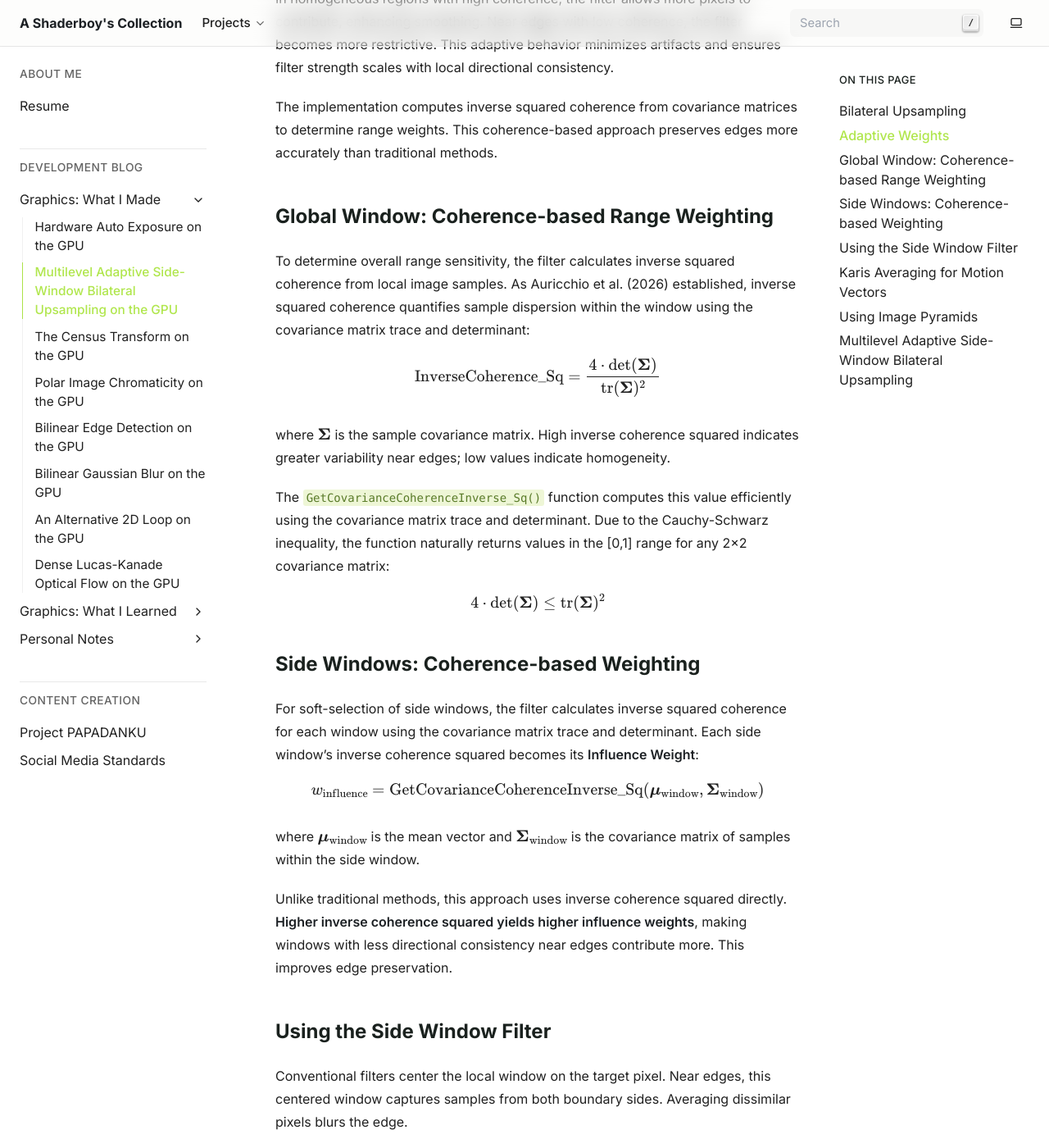
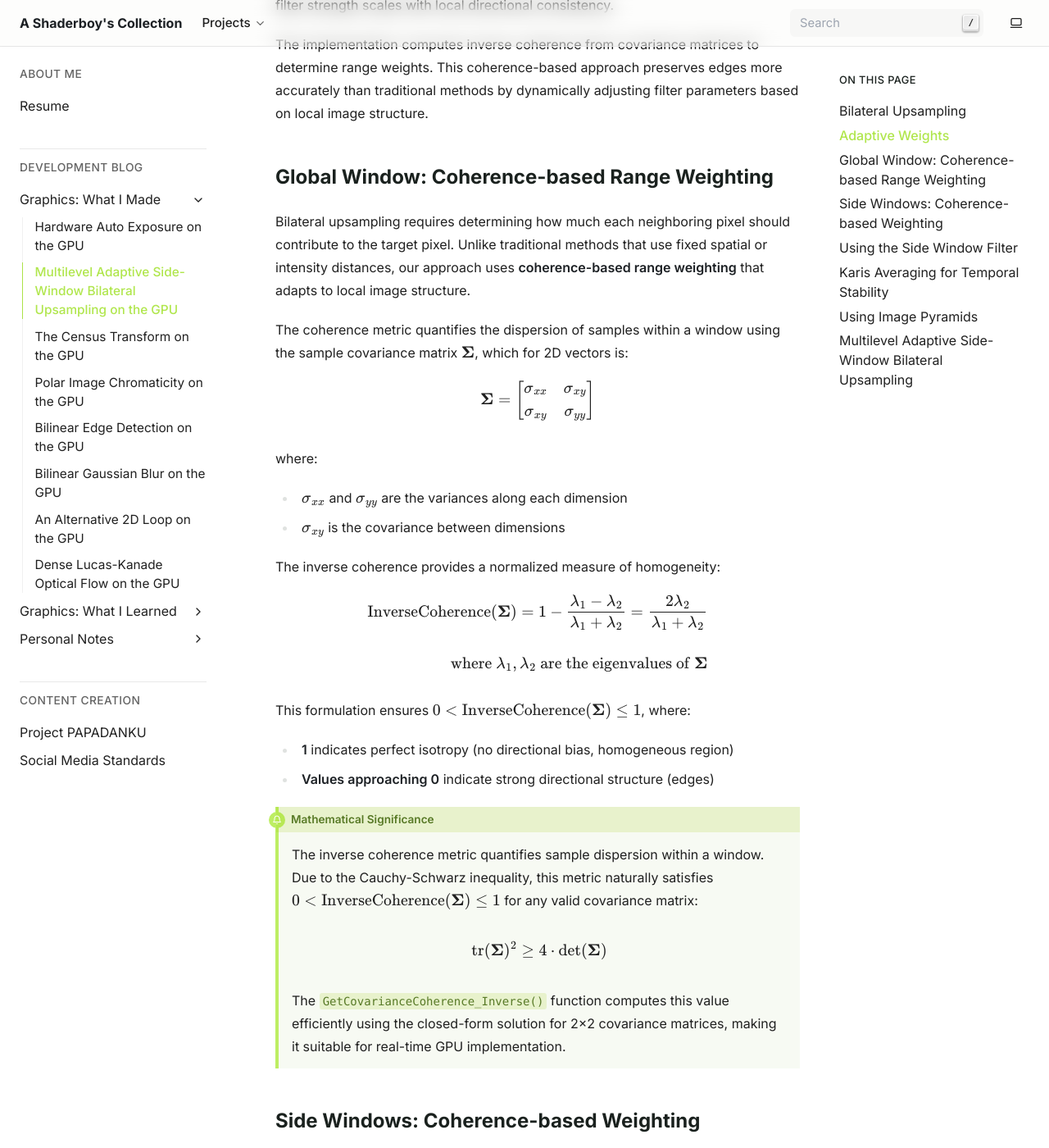
Before and after one commit to papadanku/papadanku.github.io, a Sphinx documentation site: the page built from doc/blog/made/bilateral.rst, in a window 1280 px wide and 1400 px high, scrolled down 1318 px. Shown: the whole window at 82% size. Built offline with Sphinx 7.4.7, drawn with Linux system fonts in a browser that asks for light colours; some of the changed text lies outside the part shown.

Commit message:
Revise bilateral article to use regular Eigen coherence

```diff
--- a/doc/blog/made/bilateral.rst
+++ b/doc/blog/made/bilateral.rst
@@ -17,48 +17,78 @@ This document describes an adaptive, multilevel, side-window bilateral upsamplin
 Bilateral Upsampling
 --------------------
 
-Bilateral upsampling interpolates a low-resolution target image using a high-resolution guide image. Unlike linear interpolation, which assumes uniform smoothness, bilateral filtering preserves structural edges.
+Bilateral upsampling interpolates a low-resolution target image using a high-resolution guide image. Unlike linear interpolation, which assumes uniform smoothness, bilateral filtering preserves structural edges by weighting pixel contributions based on both spatial proximity and intensity similarity.
 
-The filter computes a weighted average of nearby low-resolution pixels. Each pixel's contribution weight depends on its similarity to the target pixel, determined by coherence-based range weighting and a covariance-based coherence metric.
+The filter computes a weighted average of nearby low-resolution pixels. Each pixel's contribution weight depends on its similarity to the target pixel, determined by coherence-based range weighting and a covariance-based coherence metric that adapts to local image structure.
 
 Adaptive Weights
 ----------------
 
-Adaptive bilateral upsampling dynamically adjusts filter sensitivity based on local image characteristics. Instead of using global range variance constants, the algorithm calculates coherence at two scales: the global window and individual side windows.
-
 In homogeneous regions with high coherence, the filter allows more pixels to contribute, enhancing smoothing. Near edges with low coherence, the filter becomes more restrictive. This adaptive behavior minimizes artifacts and ensures filter strength scales with local directional consistency.
 
-The implementation computes inverse squared coherence from covariance matrices to determine range weights. This coherence-based approach preserves edges more accurately than traditional methods.
+The implementation computes inverse coherence from covariance matrices to determine range weights. This coherence-based approach preserves edges more accurately than traditional methods by dynamically adjusting filter parameters based on local image structure.
 
 Global Window: Coherence-based Range Weighting
 ----------------------------------------------
 
-To determine overall range sensitivity, the filter calculates inverse squared coherence from local image samples. As Auricchio et al. (2026) established, inverse squared coherence quantifies sample dispersion within the window using the covariance matrix trace and determinant:
+Bilateral upsampling requires determining how much each neighboring pixel should contribute to the target pixel. Unlike traditional methods that use fixed spatial or intensity distances, our approach uses **coherence-based range weighting** that adapts to local image structure.
+
+The coherence metric quantifies the dispersion of samples within a window using the sample covariance matrix :math:`\boldsymbol{\Sigma}`, which for 2D vectors is:
 
 .. math::
 
-   \mathrm{InverseCoherence\_Sq} = \frac{4 \cdot \mathrm{det}(\boldsymbol{\Sigma})}{\mathrm{tr}(\boldsymbol{\Sigma})^2}
+   \boldsymbol{\Sigma} = \begin{bmatrix}
+   \sigma_{xx} & \sigma_{xy} \\
+   \sigma_{xy} & \sigma_{yy}
+   \end{bmatrix}
 
-where :math:`\boldsymbol{\Sigma}` is the sample covariance matrix. High inverse coherence squared indicates greater variability near edges; low values indicate homogeneity.
+where:
 
-The ``GetCovarianceCoherenceInverse_Sq()`` function computes this value efficiently using the covariance matrix trace and determinant. Due to the Cauchy-Schwarz inequality, the function naturally returns values in the [0,1] range for any 2x2 covariance matrix:
+* :math:`\sigma_{xx}` and :math:`\sigma_{yy}` are the variances along each dimension
+* :math:`\sigma_{xy}` is the covariance between dimensions
+
+The inverse coherence provides a normalized measure of homogeneity:
 
 .. math::
 
-   4 \cdot \mathrm{det}(\boldsymbol{\Sigma}) \leq \mathrm{tr}(\boldsymbol{\Sigma})^2
+   \mathrm{InverseCoherence}(\boldsymbol{\Sigma}) = 1 - \frac{\lambda_{1} - \lambda_{2}}{\lambda_{1} + \lambda_{2}} = \frac{2\lambda_{2}}{\lambda_{1} + \lambda_{2}}
+   \\
+   \\
+   \text{where } \lambda_{1}, \lambda_{2} \text{ are the eigenvalues of } \boldsymbol{\Sigma}
+
+This formulation ensures :math:`0 < \mathrm{InverseCoherence}(\boldsymbol{\Sigma}) \leq 1`, where:
+
+* **1** indicates perfect isotropy (no directional bias, homogeneous region)
+* **Values approaching 0** indicate strong directional structure (edges)
+
+.. admonition:: Mathematical Significance
+
+   The inverse coherence metric quantifies sample dispersion within a window. Due to the Cauchy-Schwarz inequality, this metric naturally satisfies :math:`0 < \mathrm{InverseCoherence}(\boldsymbol{\Sigma}) \leq 1` for any valid covariance matrix:
+
+   .. math::
+
+      \mathrm{tr}(\boldsymbol{\Sigma})^2 \geq 4 \cdot \mathrm{det}(\boldsymbol{\Sigma})
+
+   The ``GetCovarianceCoherence_Inverse()`` function computes this value efficiently using the closed-form solution for 2x2 covariance matrices, making it suitable for real-time GPU implementation.
 
 Side Windows: Coherence-based Weighting
 ---------------------------------------
 
-For soft-selection of side windows, the filter calculates inverse squared coherence for each window using the covariance matrix trace and determinant. Each side window's inverse coherence squared becomes its **Influence Weight**:
+Conventional bilateral filters use a single centered window, which captures pixels from both sides of edges, causing blurring. Our approach instead uses **eight shifted side windows** covering all cardinal directions and corners.
+
+Each side window :math:`W_i` (where :math:`i \in \{1, 2, ..., 8\}`) has its own coherence metric computed from the samples within that window. The **influence weight** for each window is:
 
 .. math::
 
-   w_{\mathrm{influence}} = \mathrm{GetCovarianceCoherenceInverse\_Sq}(\boldsymbol{\mu}_{\mathrm{window}}, \boldsymbol{\Sigma}_{\mathrm{window}})
+   w_{\mathrm{influence},i} = \mathrm{GetCovarianceCoherence\_Inverse}( \boldsymbol{\mu}_{W_i}, \boldsymbol{\Sigma}_{W_i} )
 
-where :math:`\boldsymbol{\mu}_{\mathrm{window}}` is the mean vector and :math:`\boldsymbol{\Sigma}_{\mathrm{window}}` is the covariance matrix of samples within the side window.
+Unlike traditional hard-selection approaches that choose a single optimal window, we use **soft-selection** where all windows contribute to the final result, weighted by their coherence. This approach:
 
-Unlike traditional methods, this approach uses inverse coherence squared directly. **Higher inverse coherence squared yields higher influence weights**, making windows with less directional consistency near edges contribute more. This improves edge preservation.
+* **Preserves edges** by emphasizing windows aligned with local structure
+* **Reduces artifacts** by incorporating information from neighboring regions
+* **Improves robustness** to noise through adaptive weighting
+
+The :math:`\mathrm{GetCovarianceCoherence\_Inverse}()` function efficiently computes this metric using the closed-form solution for 2x2 covariance matrices, making it suitable for real-time GPU implementation.
 
 Using the Side Window Filter
 ----------------------------
@@ -82,6 +112,7 @@ The implemented version follows these steps:
    The sampling grid uses a 3x3 neighborhood with the following layout:
 
    .. code-block:: text
+      :caption: 3x3 Sampling Grid
 
       0 3 6 [ North West | North  | North East ]
       1 4 7 [    West    | Center |    East    ]
@@ -101,53 +133,91 @@ The implemented version follows these steps:
       x x -       - x x       x x -       - x x
       - - -       - - -       x x -       - x x
 
-#. **Side Window Statistics Calculation**: For each window, compute the local mean :math:`\\mu_W` and covariance matrix using precomputed subkernel means for efficiency.
-#. **Coherence-Weighted Estimation**: For each window, calculate an influence-weighted mean using the inverse coherence squared value.
+#. **Side Window Statistics Calculation**: For each window :math:`W_i`, compute the local mean :math:`\boldsymbol{\mu}_{W_i}` and covariance matrix :math:`\boldsymbol{\Sigma}_{W_i}` using precomputed subkernel means for efficiency.
+#. **Coherence-Weighted Estimation**: For each window :math:`W_i`, calculate an influence-weighted mean:
+
+   .. math::
+
+      \mu_{W_i}^{\mathrm{bilat}} = \frac{\sum_{j \in W_i} \mathbf{p}_j \cdot w_{\mathrm{similarity}}(j)}{\sum_{j \in W_i} w_{\mathrm{similarity}}(j)}
+
+   where :math:`w_{\mathrm{similarity}}(j)` is the similarity weight between pixel :math:`j` and the guide image.
+
 #. **Coherence-Weighted Combination**: Combine the estimated means using their coherence-based influence weights as weights:
 
    .. math::
 
-      \mu_{\mathrm{final}} = \frac{\sum \mu_{W_i, \mathrm{bilat}} \cdot w_{\mathrm{influence},i}}{\sum w_{\mathrm{influence},i}}
+      \mu_{\mathrm{final}} = \frac{\sum_{i=1}^{8} \mu_{W_i}^{\mathrm{bilat}} \cdot w_{\mathrm{influence},i}}{\sum_{i=1}^{8} w_{\mathrm{influence},i}}
 
-Karis Averaging for Motion Vectors
-----------------------------------
+   This final combination produces a result that is both edge-aware and robust to noise.
 
-In temporal upsampling, pulsation occurs when filter selection jumps abruptly between windows across frames. Standard minimum-variance selection, being noise-sensitive, causes sudden temporal discontinuities.
+.. admonition:: Normalized Weighted Average
 
-To mitigate pulsation, we implement variance-weighted averaging inspired by CBloom's Karis averaging. While traditional Karis averaging uses brightness to detect pulsating areas, our adaptation uses pixel variances to infer local stability. Each side window's contribution is weighted by its variance: windows with higher variance (less directional consistency) contribute more. This prevents pulsating regions during temporal upsampling by ensuring smooth frame transitions.
+   The final result is computed as a weighted average where each side window's bilateral-filtered mean :math:`\mu_{W_i}^{\mathrm{bilat}}` is multiplied by its influence weight :math:`w_{\mathrm{influence},i}`. The normalization ensures the result remains unbiased regardless of the number of contributing windows.
 
-The influence weight :math:`w_{\mathrm{influence}} = \mathrm{GetCovarianceCoherenceInverse\_Sq}(\boldsymbol{\mu}_{\mathrm{window}}, \boldsymbol{\Sigma}_{\mathrm{window}})` ensures each side window's contribution scales with its directional inconsistency, producing smoother, more coherent upsampled motion vectors.
+Karis Averaging for Temporal Stability
+--------------------------------------
+
+In temporal upsampling, **pulsation artifacts** occur when filter selection jumps abruptly between windows across consecutive frames. Standard minimum-variance selection methods are particularly susceptible to noise, causing sudden temporal discontinuities that manifest as flickering in the output.
+
+To mitigate pulsation, we implement **variance-weighted averaging** inspired by CBloom's Karis averaging technique. While traditional Karis averaging uses pixel brightness to detect pulsating areas, our adaptation uses **pixel variances** to infer local stability:
+
+.. math::
+
+   w_{\mathrm{influence},i} = \mathrm{GetCovarianceCoherence\_Inverse}( \boldsymbol{\mu}_{W_i}, \boldsymbol{\Sigma}_{W_i} )
+
+The key insight is that windows with higher variance (indicating less directional consistency) should contribute more to the final result. This variance-weighting strategy:
+
+* **Prevents pulsating regions** by ensuring smooth transitions between frames
+* **Maintains temporal coherence** in upsampled motion vectors
+* **Adapts to local structure** through the coherence metric
+
+.. admonition:: Karis Averaging Adaptation
+
+   Traditional Karis averaging uses brightness values to detect pulsating areas. Our adaptation replaces brightness with variance: windows with higher variance (less directional consistency) contribute more to the final result. This prevents abrupt transitions between frames, ensuring temporal coherence in motion vector upsampling.
 
 Using Image Pyramids
 --------------------
 
-A multilevel scheme employs an image pyramid for recursive upsampling. Instead of a single-step operation, the algorithm increases resolution incrementally (e.g., in :math:`2 \times 2` stages).
+A **multilevel scheme** employing an image pyramid enables recursive upsampling that progressively increases resolution. Instead of performing a single high-resolution filtering operation, the algorithm increases resolution incrementally in :math:`2 \times 2` stages.
 
-At each pyramid level, the adaptive side-window bilateral filter is applied to the current resolution. This recursive refinement minimizes aliasing artifacts and reduces computational cost compared to single-step high-resolution filtering.
+At each pyramid level :math:`L`, the adaptive side-window bilateral filter is applied to the current resolution. This recursive refinement offers several advantages:
+
+* **Minimizes aliasing artifacts** through progressive refinement
+* **Reduces computational cost** compared to single-step high-resolution filtering
+* **Improves convergence** by starting from a coarser approximation
+
+The multilevel approach is particularly effective for motion vector upsampling, where temporal coherence across scales is crucial for maintaining visual quality.
 
 Multilevel Adaptive Side-Window Bilateral Upsampling
 ----------------------------------------------------
 
-The proposed technique integrates the following components:
+The proposed technique integrates three key innovations to achieve high-quality edge-aware upsampling:
 
-* **Adaptive Weighting**: Dynamically adjusts range parameters based on local image coherence.
-* **Side Window Filtering**: Evaluates multiple shifted windows to identify the one best aligned with the target pixel.
-* **Image Pyramids**: Employs recursive upsampling to optimize computational efficiency.
+.. admonition:: Core Components
 
-The updated implementation incorporates covariance-based coherence weighting for more accurate edge-aware upsampling.
+   Adaptive Weighting
+      Dynamically adjusts range parameters based on local image coherence using the inverse coherence metric :math:`InverseCoherence`. This adaptation preserves edges while smoothing homogeneous regions.
+
+   Side Window Filtering
+      Evaluates multiple shifted windows (cardinal directions and corners) to identify the one best aligned with the target pixel's local structure. The soft-selection approach combines all windows weighted by their coherence :math:`InverseCoherence`.
+
+   Image Pyramids
+      Employs recursive upsampling through a multilevel pyramid scheme, progressively increasing resolution while maintaining temporal coherence across scales.
+
+The updated implementation incorporates covariance-based coherence weighting for more accurate edge-aware upsampling, making it particularly suitable for motion vector refinement in real-time applications.
 
 .. code-block:: hlsl
    :caption: Helper Math Functions (Vector Similarity and Lorentzian)
 
-   float GetCovarianceCoherenceInverse_Sq(float2x2 CoV)
+   float GetCovarianceCoherence_Inverse(float2x2 CoV)
    {
-      float Trace = CoV._11 + CoV._22;                                // Tr(J) = a + c
-      float Determinant = (CoV._11 * CoV._22) - (CoV._21 * CoV._12);  // Determinant(J) = ac - b^2
-      float D = Trace * Trace;
+      float Tr = CoV._11 + CoV._22;   // Element (a + c)
+      float Df = CoV._11 - CoV._22;   // Element (a - c)
+      float N = Tr - sqrt((Df * Df) + (4.0 * (CoV._12 * CoV._12)));
 
-      // If Trace is 0, the neighborhood is completely black/empty, which is isotropic by default.
-      float InverseCoherence_Sq = (D > 0.0) ? (4.0 * Determinant) / D : 1.0;
-      return InverseCoherence_Sq;
+      // Normalized Isotropy: 0 (highly directional edge), 1 (flat)
+      float InverseCoherence = (abs(Tr) > 0.0) ? N / Tr : 1.0;
+      return InverseCoherence;
    }
 
 .. code-block:: hlsl
@@ -179,7 +249,6 @@ The updated implementation incorporates covariance-based coherence weighting for
       float2 SideWindow_Means[8];
 
       // Shared for final calculation.
-      float2 GlobalWindow_Mean;
       float2 Reference;
    };
 
@@ -189,7 +258,7 @@ The updated implementation incorporates covariance-based coherence weighting for
 
       float2 Sum;
       float SumWeight;
-      float Influence_Sq;
+      float Influence;
    };
 
    void GetSharedData_SideWindow_Bilateral(
@@ -264,7 +333,6 @@ The updated implementation incorporates covariance-based coherence weighting for
 
       const float SideWindowWeight_Mean_Corner = 1.0 / float(SideWindowSize_Corner);
       const float SideWindowWeight_Mean_Cardinal = 1.0 / float(SideWindowSize_Cardinal);
-      const float GlobalWeight_Mean = 1.0 / float(ArrayImageLength);
 
       Output.SideWindow_Sizes[0] = SideWindowSize_Corner;
       Output.SideWindow_Sizes[1] = SideWindowSize_Corner;
@@ -293,7 +361,6 @@ The updated implementation incorporates covariance-based coherence weighting for
       Output.SideWindow_Means[5] = Output.SideWindow_Means[2] + Subkernel_Means[5]; // S: [1 + 2 + 4 + 5] + [7 + 8]
       Output.SideWindow_Means[6] = Output.SideWindow_Means[0] + Subkernel_Means[6]; // W: [0 + 1 + 3 + 4] + [2 + 5]
       Output.SideWindow_Means[7] = Output.SideWindow_Means[1] + Subkernel_Means[7]; // E: [3 + 4 + 6 + 7] + [5 + 8]
-      Output.GlobalWindow_Mean = Output.ArrayImages[0] + Subkernel_Means[3] + Output.SideWindow_Means[7];
 
       Output.SideWindow_Means[0] *= SideWindowWeight_Mean_Corner;
       Output.SideWindow_Means[1] *= SideWindowWeight_Mean_Corner;
@@ -303,7 +370,6 @@ The updated implementation incorporates covariance-based coherence weighting for
       Output.SideWindow_Means[5] *= SideWindowWeight_Mean_Cardinal;
       Output.SideWindow_Means[6] *= SideWindowWeight_Mean_Cardinal;
       Output.SideWindow_Means[7] *= SideWindowWeight_Mean_Cardinal;
-      Output.GlobalWindow_Mean *= GlobalWeight_Mean;
    }
 
    void GetSideWindow_Bilateral(
@@ -365,7 +431,7 @@ The updated implementation incorporates covariance-based coherence weighting for
       float2x2 CovarianceMat = float2x2(SigmaVec.x, SigmaVec.z, SigmaVec.z, SigmaVec.y);
 
       // Compute the inverse coherence squared from covariance matrix trace and determinant.
-      Block.Influence_Sq = GetCovarianceCoherenceInverse_Sq(CovarianceMat);
+      Block.Influence = GetCovarianceCoherence_Inverse(CovarianceMat);
    }
 
    float2 GetSelfBilateralUpsample_FLT2(
@@ -418,7 +484,7 @@ The updated implementation incorporates covariance-based coherence weighting for
       */
 
       float2 WindowMean = 0.0;
-      float SumInfluence_Sq = 0.0;
+      float SumInfluence = 0.0;
 
       [unroll]
       for (int i0 = 0; i0 < SideWindowsCount; i0++)
@@ -430,12 +496,12 @@ The updated implementation incorporates covariance-based coherence weighting for
             float2 Sum = SideWindows[i0].Sum / SideWindows[i0].SumWeight;
 
             // Weighted sum by influence.
-            WindowMean += (Sum * SideWindows[i0].Influence_Sq);
-            SumInfluence_Sq += SideWindows[i0].Influence_Sq;
+            WindowMean += (Sum * SideWindows[i0].Influence);
+            SumInfluence += SideWindows[i0].Influence;
          }
       }
 
-      WindowMean = (SumInfluence_Sq > 0.0) ? WindowMean / SumInfluence_Sq : SharedData.GlobalWindow_Mean;
+      WindowMean = (SumInfluence > 0.0) ? WindowMean / SumInfluence : 0.0;
 
       return WindowMean;
    }
```
Also changed, not shown: other parts of doc/blog/made/bilateral.rst (+1 -0 lines).
